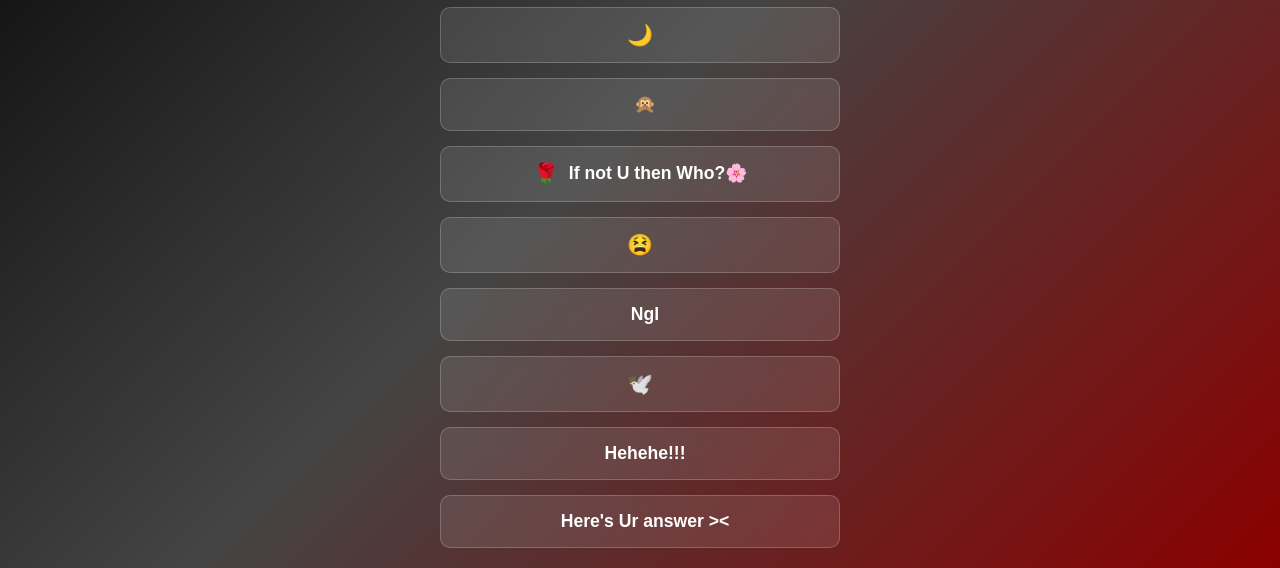
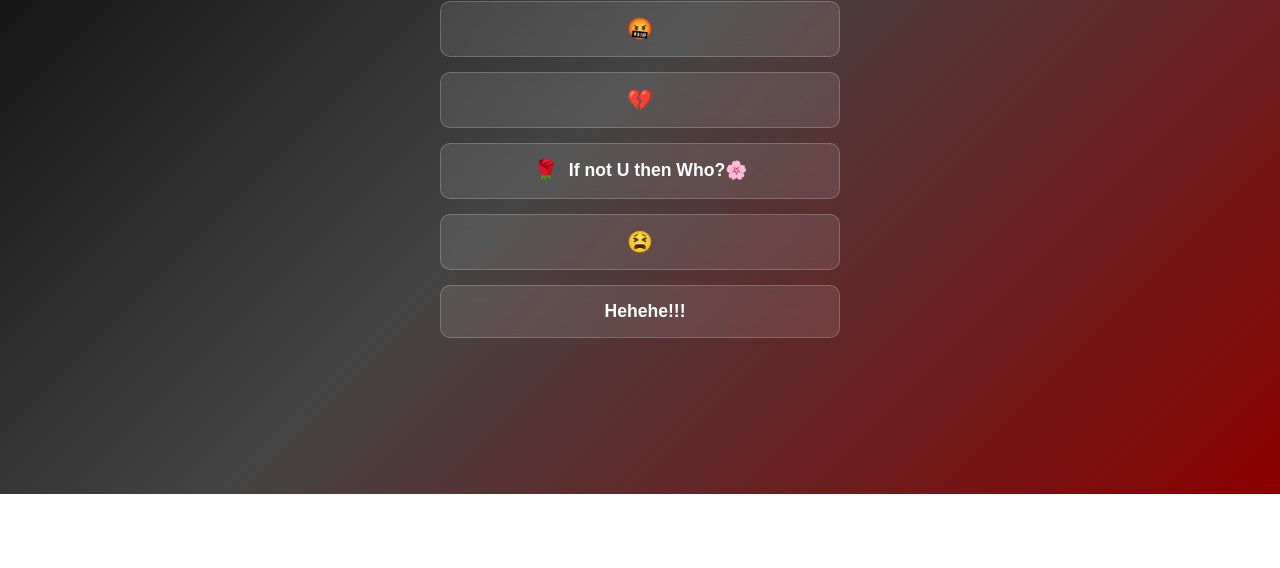
Before and after one commit to Bossxbro/hak, a plain HTML site: page index.html in a window 1280 px wide. Shown: the part 346-914 px from the top of the page. After the commit the page ends 840 px from the top, so only its background shows below. Drawn offline with Linux system fonts and the light colour scheme.

Commit message:
Update index.html

```diff
--- a/index.html
+++ b/index.html
@@ -114,30 +114,30 @@
                 <span class="icon">💔</span>
             </a>
 
-            <a href="https://youtu.be/R95ILhksGt8?si=vHBusOqVWDngqP6j" class="btn">
+            <!-- <a href="https://youtu.be/R95ILhksGt8?si=vHBusOqVWDngqP6j" class="btn">
                 <span class="icon">🌙</span>
-            </a>
-            <a href="https://youtu.be/_RVCDKS5D4c?si=psnB63C7aAnbYOOy" class="btn">
+            </a> -->
+            <!-- <a href="https://youtu.be/_RVCDKS5D4c?si=psnB63C7aAnbYOOy" class="btn">
                 <span class="icon"></span>🙊
-            </a>
+            </a> -->
             <a href="https://vt.tiktok.com/ZSy7BLjGd" target="_blank" class="btn">
                 <span class="icon">🌹</span> If not U then Who?🌸
             </a>
             <a href="https://vt.tiktok.com/ZSfj77cHJ/" class="btn">
                 <span class="icon">😫</span>
             </a>
-            <a href="https://vt.tiktok.com/ZSfjvAcah/" class="btn">
+            <!-- <a href="https://vt.tiktok.com/ZSfjvAcah/" class="btn">
                 <span class="icon"></span> Ngl
-            </a>
-            <a href="https://vt.tiktok.com/ZSfjvpDy7/" class="btn">
+            </a> -->
+            <!-- <a href="https://vt.tiktok.com/ZSfjvpDy7/" class="btn">
                 <span class="icon">🕊️</span>
-            </a>
+            </a> -->
             <a href="https://ngl.link/pablo32453" class="btn">
                 <span class="icon"></span> Hehehe!!!
             </a>
-            <a href="https://www.instagram.com/bslo011?igsh=NXk2cTgydnphYjNm&utm_source=qr" class="btn">
+            <!-- <a href="https://www.instagram.com/bslo011?igsh=NXk2cTgydnphYjNm&utm_source=qr" class="btn">
                 <span class="icon"></span>Here's Ur answer ><
-            </a>
+            </a> -->
         </div>
     </div>
 
```
